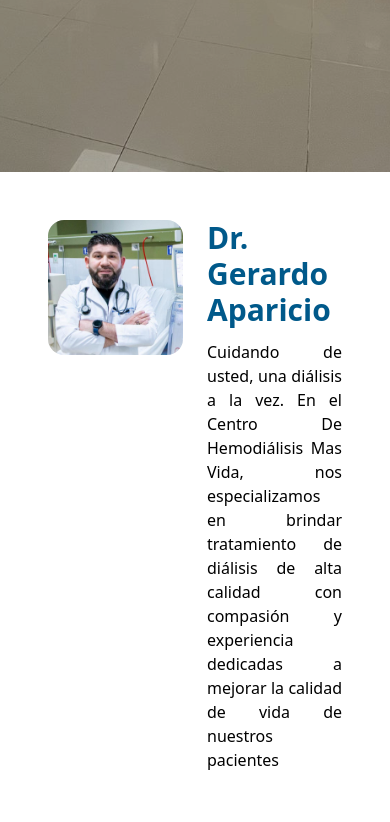
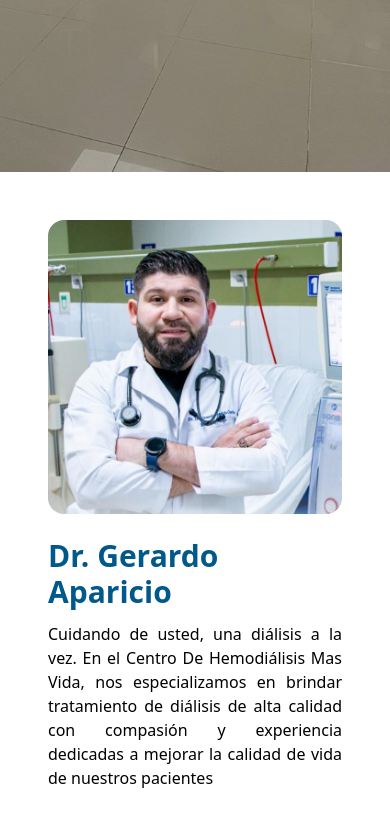
Before and after one commit to CristianRivera03/hemodialisis-Vida, a website: page index.html in a window 390 px wide. Shown: the part 672-1494 px from the top of the page. Drawn offline with nearby package versions, Linux system fonts and the light colour scheme.

Commit message:
ajustillos

```diff
--- a/index.html
+++ b/index.html
@@ -70,7 +70,7 @@
     <!-- End Hero Section -->
 
     <!-- Historia -->
-     <div class="m-12 grid grid-cols-2 gap-6 ">
+     <div class="m-12 grid grid-cols-1 md:grid-cols-2 gap-6 ">
       <div>
         <img class="rounded-2xl" src="assets/doctor.jpeg" alt="Doctor">
       </div>
```
Also changed, not shown: styles/output.css.
